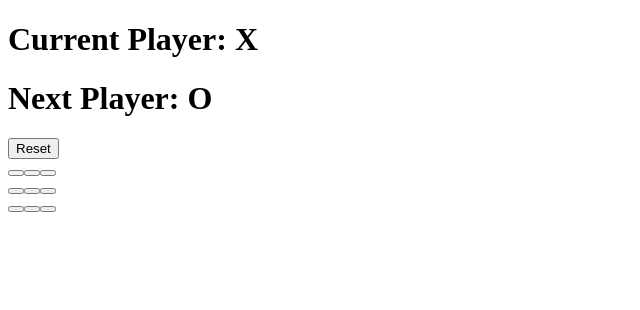
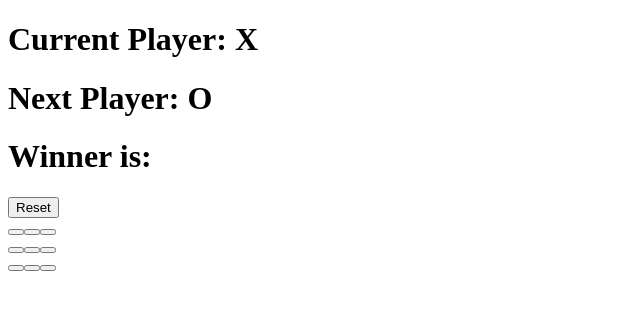
Before and after one commit to rongduan-zhu/react-tictactoe, a React app: page / in a window 1280 px wide. Shown: the top 310 px of the page, without its empty margins (0-640 px from the left). Built offline with nearby package versions, Linux system fonts and the light colour scheme.

Commit message:
check for winner

```diff
--- a/package.json
+++ b/package.json
@@ -15,6 +15,7 @@
     "babel-preset-es2015": "^6.24.1",
     "babel-preset-react": "^6.24.1",
     "html-webpack-plugin": "^2.30.1",
+    "lodash": "^4.17.4",
     "react": "^15.6.1",
     "react-dom": "^15.6.1",
     "tslint": "^5.7.0",
--- a/src/component/Board.jsx
+++ b/src/component/Board.jsx
@@ -1,5 +1,6 @@
 import React from 'react';
 import { Square } from './Square.jsx';
+import { find } from 'lodash';
 
 export class Board extends React.Component {
     constructor() {
@@ -11,7 +12,8 @@ export class Board extends React.Component {
         return {
             squares: Array(9).fill(undefined),
             player: 'X',
-            winner: ''
+            winner: '',
+            finished: false
         };
     }
 
@@ -25,10 +27,37 @@ export class Board extends React.Component {
 
         newSquares[id] = this.state.player;
 
+        let winner = this.checkWinner(newSquares);
+
         this.setState({
             squares: newSquares,
-            player: newPlayer
+            player: newPlayer,
+            winner: winner,
+            finished: !!winner
         });
+    }
+
+    checkWinner(squares) {
+        let states = [
+            [0, 1, 2],
+            [3, 4, 5],
+            [6, 7, 8],
+            [0, 3, 6],
+            [1, 4, 7],
+            [2, 5, 8],
+            [0, 4, 8],
+            [2, 4, 6]
+        ];
+        let winningState = find(
+            states,
+            state => !!state[0] && squares[state[0]] == squares[state[1]] && squares[state[1]] == squares[state[2]]
+        );
+
+        if (!winningState) {
+            return '';
+        }
+
+        return squares[winningState[0]];
     }
 
     nextPlayer(state) {
@@ -59,6 +88,7 @@ export class Board extends React.Component {
             <div>
                 <h1>Current Player: {this.state.player}</h1>
                 <h1>Next Player: {this.nextPlayer(this.state.player)}</h1>
+                <h1>Winner is: {this.state.winner}</h1>
                 <button onClick={() => this.reset()}>Reset</button>
                 {[...Array(3)].map((_, i) => (this.renderRow(i * 3)))}
             </div>
--- a/src/component/Square.jsx
+++ b/src/component/Square.jsx
@@ -1,11 +1,9 @@
 import React from 'react';
 
-export class Square extends React.Component {
-    render() {
-        return (
-            <button className="square" onClick={() => this.props.onClick() }>
-                { this.props.value }
-            </button>
-        );
-    }
+export function Square(props) {
+    return (
+        <button className="square" onClick={props.onClick}>
+            { props.value }
+        </button>
+    )
 }
```
